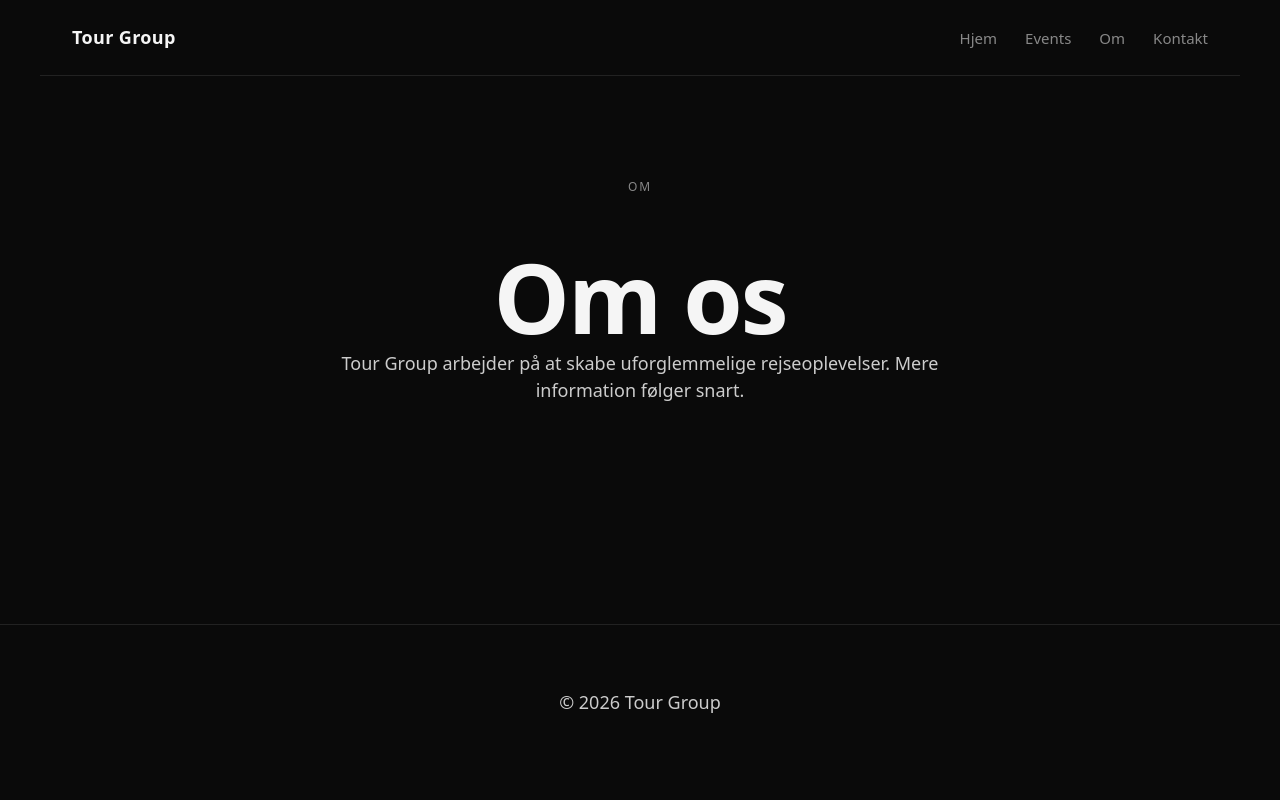
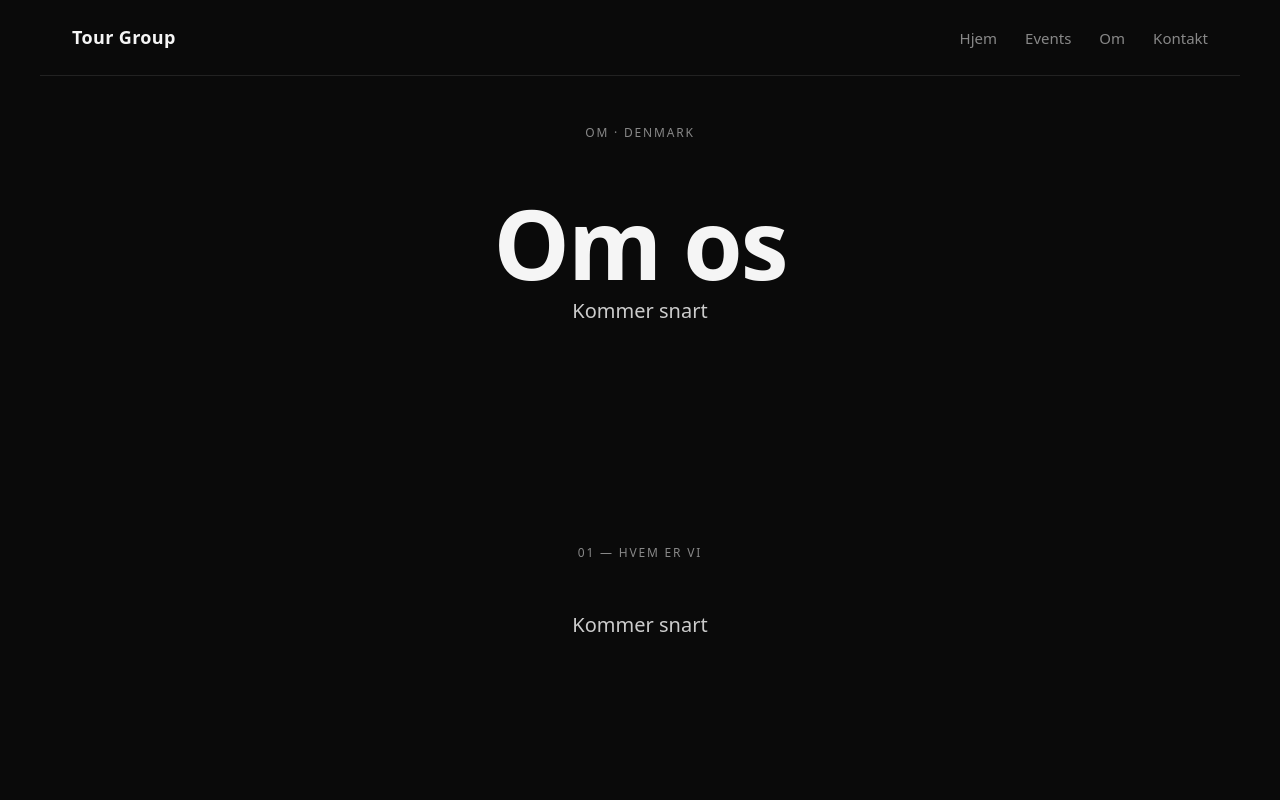
Before and after one commit to stef663k/TourGroupWeb, a SvelteKit app: page /om in a window 1280 px wide. Shown: the top 800 px of the page. Built offline with nearby package versions, Linux system fonts and the light colour scheme.

Commit message:
layout changes

```diff
--- a/src/routes/kontakt/+page.svelte
+++ b/src/routes/kontakt/+page.svelte
@@ -1,16 +1,33 @@
+<script>
+</script>
+
 <svelte:head>
 	<title>Kontakt – Tour Group</title>
 	<meta name="description" content="Kontakt Tour Group" />
 </svelte:head>
 
-<section class="page">
-	<div class="label">Kontakt</div>
+<!-- Hero -->
+<section class="hero">
+	<div class="label">Kontakt · Denmark</div>
 	<h1>Kontakt</h1>
-	<h4>Kommer snart</h4>
+	<p class="lead">Kommer snart</p>
+</section>
+
+<!-- 01 — Kontakt os -->
+<section>
+	<div class="label">01 — Kontakt os</div>
+	<p class="lead">Kommer snart</p>
+</section>
+
+<!-- 02 — Følg os -->
+<section>
+	<div class="label">02 — Følg os</div>
+	<p class="lead">Kommer snart</p>
 </section>
 
 <style>
-	.page {
-		max-width: 48rem;
+	.lead {
+		font-size: 1.25rem;
+		color: #cccccc;
 	}
 </style>
--- a/src/routes/om/+page.svelte
+++ b/src/routes/om/+page.svelte
@@ -1,16 +1,33 @@
+<script>
+</script>
+
 <svelte:head>
 	<title>Om – Tour Group</title>
 	<meta name="description" content="Om Tour Group" />
 </svelte:head>
 
-<section class="page">
-	<div class="label">Om</div>
+<!-- Hero -->
+<section class="hero">
+	<div class="label">Om · Denmark</div>
 	<h1>Om os</h1>
-	<p>Tour Group arbejder på at skabe uforglemmelige rejseoplevelser. Mere information følger snart.</p>
+	<p class="lead">Kommer snart</p>
+</section>
+
+<!-- 01 — Hvem er vi -->
+<section>
+	<div class="label">01 — Hvem er vi</div>
+	<p class="lead">Kommer snart</p>
+</section>
+
+<!-- 02 — Samarbejde -->
+<section>
+	<div class="label">02 — Samarbejde</div>
+	<p class="lead">Kommer snart</p>
 </section>
 
 <style>
-	.page {
-		max-width: 48rem;
+	.lead {
+		font-size: 1.25rem;
+		color: #cccccc;
 	}
 </style>
```
Also changed, not shown: 1 other file (tests, documents, lock files or other folders).
